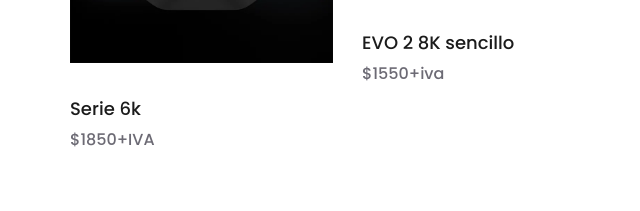
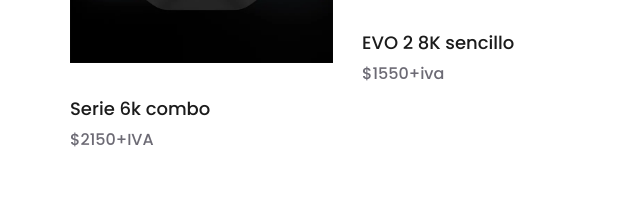
Before and after one commit to Aerogeotech/tienda, a plain HTML site: page index.html in a window 1280 px wide. Shown: the part 2229-2440 px from the top of the page, 0-640 px from the left. Drawn offline with Linux system fonts and the light colour scheme.

Commit message:
Update index.html

```diff
--- a/index.html
+++ b/index.html
@@ -422,8 +422,8 @@
 										href="https://wa.me/+50685134128?texto=Quisiera%20consultar%20sobre%20el%20precio%20del%20autel%206k">Nuevo</a>
 								</div>
 								<div class="product_content">
-									<div class="product_title"><a href="product.html">Serie 6k</a></div>
-									<div class="product_price">$1850+IVA</div>
+									<div class="product_title"><a href="product.html">Serie 6k combo</a></div>
+									<div class="product_price">$2150+IVA</div>
 								</div>
 							</div>
 
```
